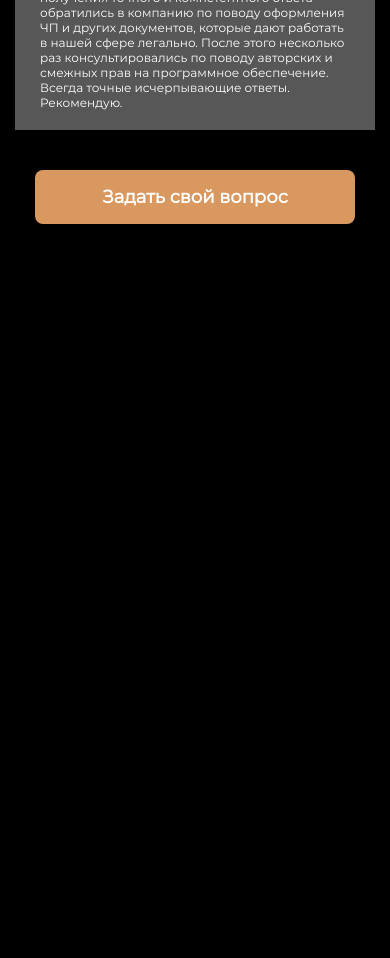
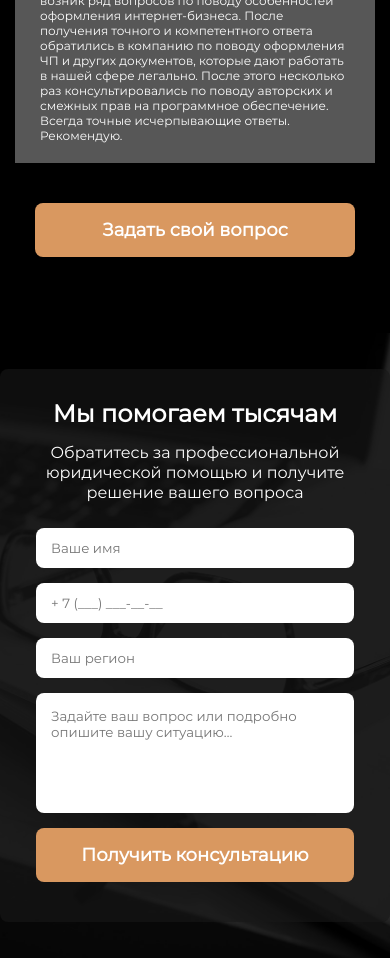
Before and after one commit to olga-evdokimova/Project-jurist, a website: page src/index.html in a window 390 px wide. Shown: the part 8702-9660 px from the top of the page. Before the commit the page ends 9002 px from the top, so only its background shows below. Drawn offline with nearby package versions, Linux system fonts and the light colour scheme; files that its build step writes are made by us from their sources; files whose address does not match are found by name; a web font is replaced by a local one.

Commit message:
help-form адаптив

```diff
--- a/src/_content.html
+++ b/src/_content.html
@@ -294,3 +294,16 @@
     </div>
     <a href="#" class="reviews__btn">Задать свой вопрос</a>
 </section>
+<section class="help-form">
+    <div class="help-form__inner">
+        <div class="help-form__title">Мы помогаем тысячам</div>
+        <p class="help-form__text">Обратитесь за профессиональной юридической помощью и получите решение вашего вопроса
+        </p>
+        <input class="help-form__input-name" type="text" name="name" placeholder="Ваше имя">
+        <input class="help-form__input-tel" type="tel" name="phone" placeholder="+ 7 (___) ___-__-__">
+        <input class="help-form__input-region" type="text" name="region" placeholder="Ваш регион">
+        <textarea class="help-form__input-textarea" name="question"
+            placeholder="Задайте ваш вопрос или подробно опишите вашу ситуацию…"></textarea>
+        <button class="help-form__input-btn" type="submit">Получить консультацию</button>
+    </div>
+</section>
--- a/src/scss/style.scss
+++ b/src/scss/style.scss
@@ -433,6 +433,7 @@ body {
 		overflow: auto;
 		border-radius: 8px;
 		padding: 15px;
+		resize: none;
 	}
 	&__example {
 		font-size: 11px;
@@ -868,10 +869,10 @@ body {
 		background-color: #575757;
 		margin: 0 0 30px 0;
 		padding: 20px 25px;
-		@media (max-width: 767px){
+		@media (max-width: 767px) {
 			width: 100%;
 		}
-		@media (max-width: 480px){
+		@media (max-width: 480px) {
 			display: block;
 		}
 	}
@@ -881,7 +882,7 @@ body {
 		font-size: 12px;
 		line-height: 15px;
 		padding-left: 15px;
-		@media (max-width: 480px){
+		@media (max-width: 480px) {
 			padding-left: 0;
 			padding-top: 15px;
 		}
@@ -911,3 +912,75 @@ body {
 		}
 	}
 }
+//===SECTION==HELP-FORM=====
+.help-form {
+	background-image: url(../img/white-bg-3.jpg);
+	background-position: center top;
+	background-size: cover;
+	padding: 56px 0 64px 0;
+	@media (max-width: 767px) {
+		padding: 36px 0;
+	}
+	&__inner {
+		background: rgba(24, 24, 24, 0.6);
+		padding: 30px 72px 63px 72px;
+		max-width: 620px;
+		margin: 0 auto;
+		border-radius: 8px;
+		display: flex;
+		flex-direction: column;
+		@media (max-width: 480px) {
+			padding: 30px 36px 40px 36px;
+		}
+		@media (max-width: 320px) {
+			padding: 30px 20px;
+		}
+	}
+
+	&__title {
+		font-weight: 700;
+		font-size: 24px;
+		text-align: center;
+		line-height: 29px;
+		margin: 0 0 15px 0;
+	}
+	&__text {
+		font-size: 16px;
+		color: #fff;
+		text-align: center;
+		line-height: 20px;
+		margin: 0 0 25px 0;
+	}
+	&__input-name,
+	&__input-tel,
+	&__input-region {
+		height: 40px;
+		padding-left: 15px;
+		padding-right: 15px;
+		border-radius: 8px;
+		margin-bottom: 15px;
+	}
+
+	&__input-textarea {
+		border-radius: 8px;
+		margin-bottom: 15px;
+		resize: none;
+		overflow: auto;
+		padding: 15px;
+		height: 120px;
+	}
+	&__input-btn {
+		border-radius: 8px;
+		padding: 16px 40px;
+		font-size: 18px;
+		line-height: 22px;
+		font-weight: 700;
+		background-color: $colhover;
+		display: block;
+		color: #fff;
+		text-align: center;
+		&:hover {
+			background-color: #a3642e;
+		}
+	}
+}
```
Also changed, not shown: dist/css/style.css, dist/css/style.min.css, dist/img/customer_1.jpg (deleted), dist/img/customer_1.webp (deleted), dist/img/customer_2.jpg (deleted), dist/img/customer_2.webp (deleted), dist/img/customer_3.jpg (deleted), dist/img/customer_3.webp (deleted), dist/img/customer_4.jpg (deleted), dist/img/customer_4.webp (deleted), dist/index.html.
